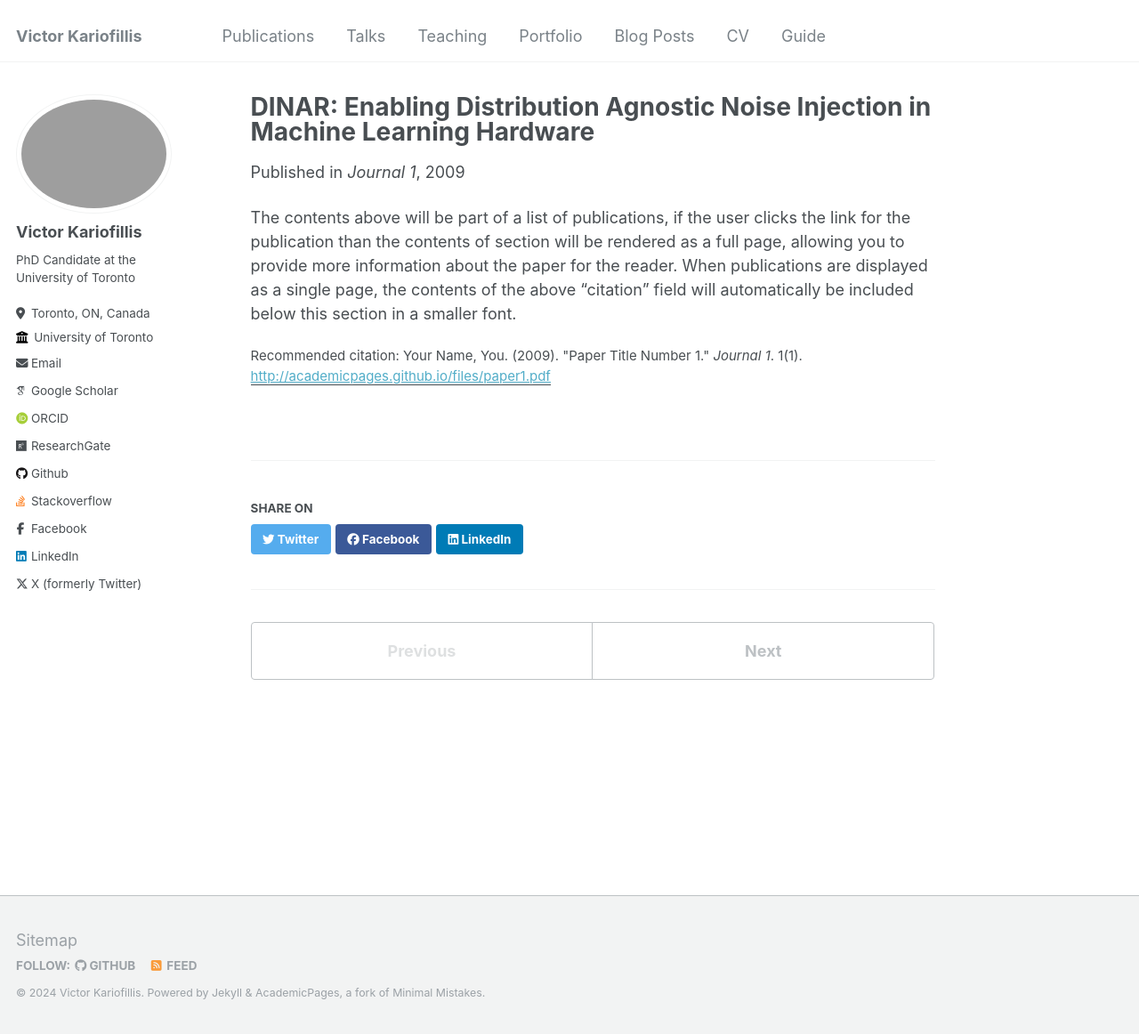
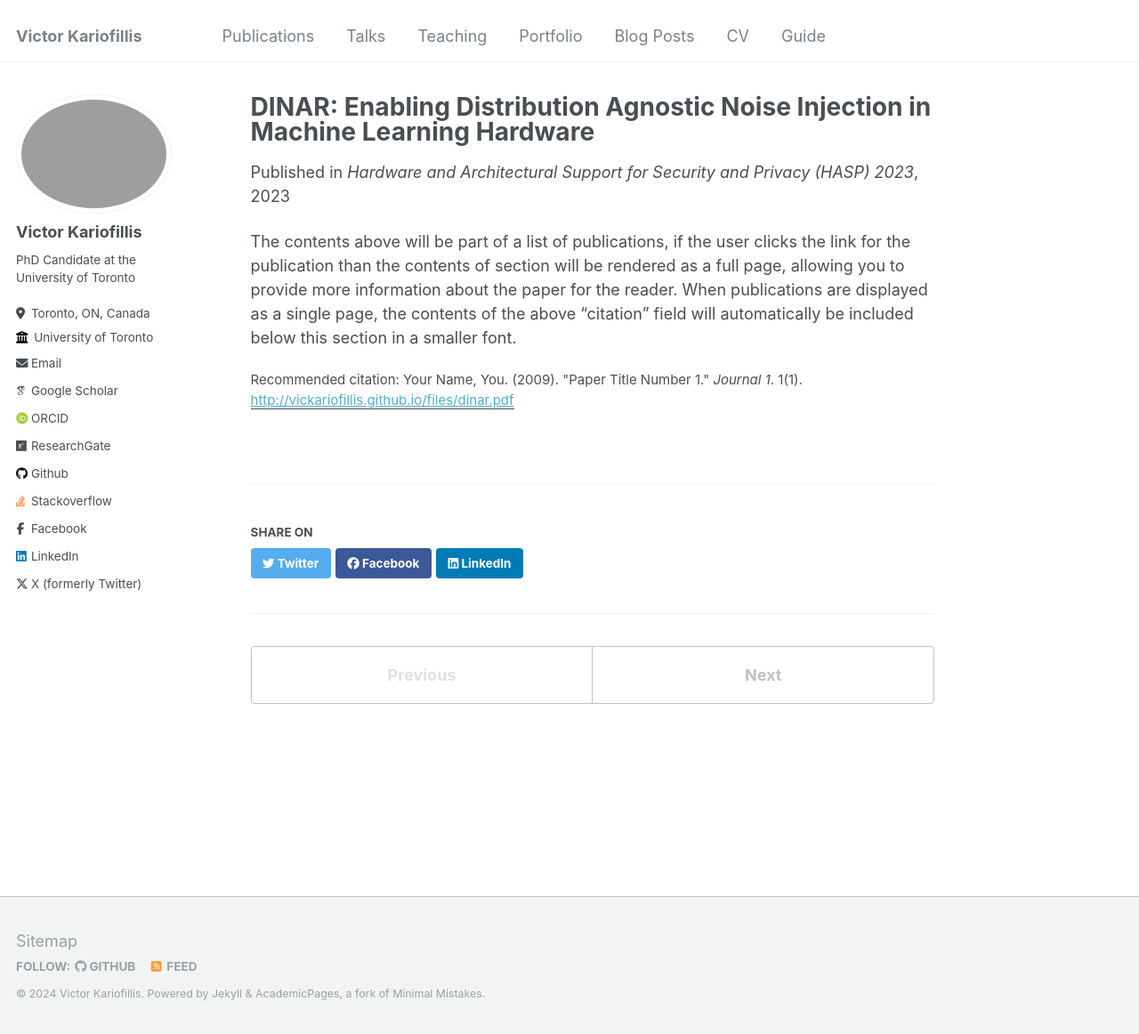
Before and after one commit to vickariofillis/vickariofillis.github.io, a Jekyll site: the page built from _publications/2023-10-29-dinar.md, in a window 1280 px wide and 1162 px high. Shown: the whole window at 89% size. Built offline with Jekyll 4.4.1, drawn with Linux system fonts in a browser that asks for light colours; some web fonts are replaced.

Commit message:
More Information

```diff
--- a/_publications/2023-10-29-dinar.md
+++ b/_publications/2023-10-29-dinar.md
@@ -3,9 +3,9 @@ title: "DINAR: Enabling Distribution Agnostic Noise Injection in Machine Learnin
 collection: publications
 permalink: /publication/2023-10-29-dinar
 excerpt: 'Machine learning (ML) has seen a major rise in popularity on edge devices in recent years, ranging from IoT devices to self-driving cars. Security in a critical consideration on these platforms. State-of-the-art security-centric ML algorithms (e.g., differentially private ML, adversarial robustness) require noise sampled from Laplace or Gaussian distributions. Edge accelerators lack CPUs to add such noise. Existing hardware approaches to generate noise on-the-fly incur high overheads and leak side-channel information that can undermine security. To remedy this, we propose DINAR, lightweight hardware that enables noise addition from arbitrary distributions. For differentially private ML, DINAR enables noise addition while incurring 23x lower area and 40x lower energy compared to producing noise directly on-chip.'
-date: 2009-10-01
-venue: 'Journal 1'
-paperurl: 'http://academicpages.github.io/files/paper1.pdf'
+date: 2023-10-29
+venue: 'Hardware and Architectural Support for Security and Privacy (HASP) 2023'
+paperurl: 'http://vickariofillis.github.io/files/dinar.pdf'
 citation: 'Your Name, You. (2009). &quot;Paper Title Number 1.&quot; <i>Journal 1</i>. 1(1).'
 ---
 
```
